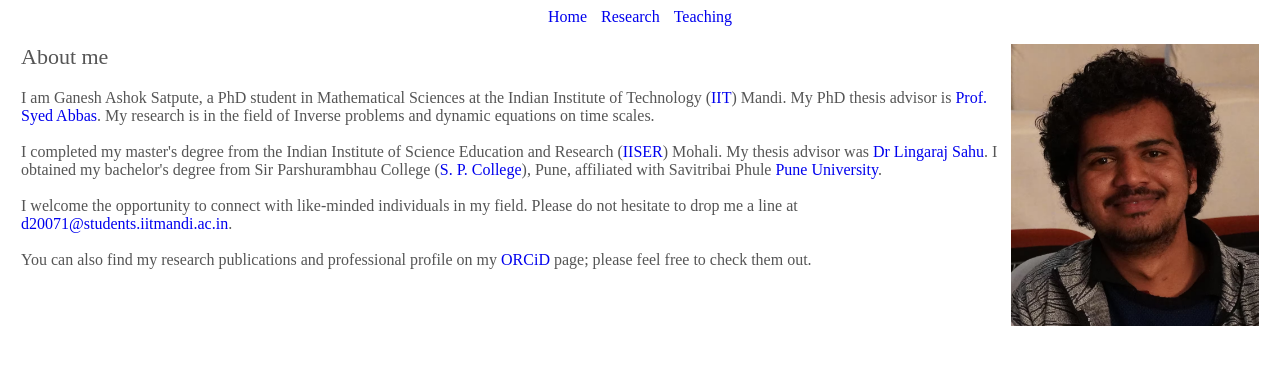
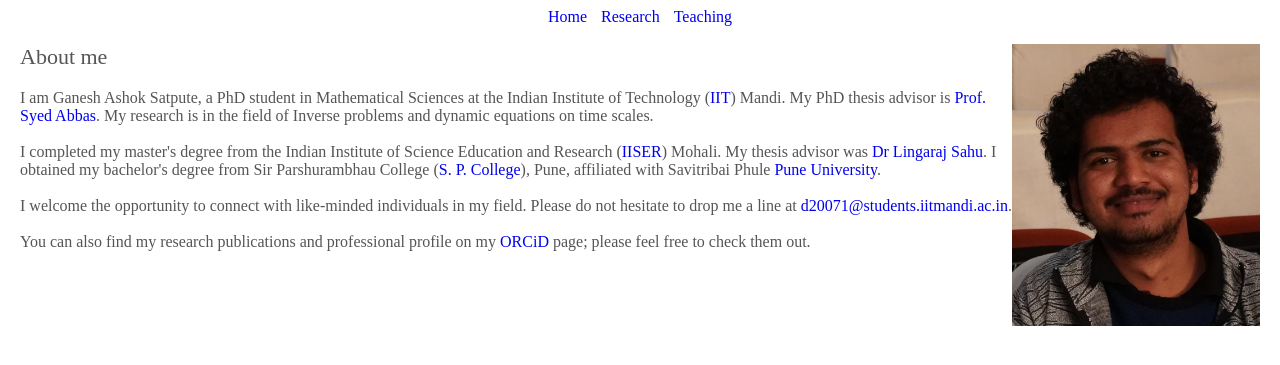
Before and after one commit to ganeshasatpute/ganeshasatpute.github.io, a PHP site: page / in a window 1280 px wide. Shown: the top 365 px of the page. Run offline with PHP 8.4, Linux system fonts and the light colour scheme.

Commit message:
Update style.css

```diff
--- a/style.css
+++ b/style.css
@@ -29,7 +29,7 @@ div#navigation a {
 }
 
 div#content {
-  margin: 13px;
+  margin: 12px;
 }
 
 
```
